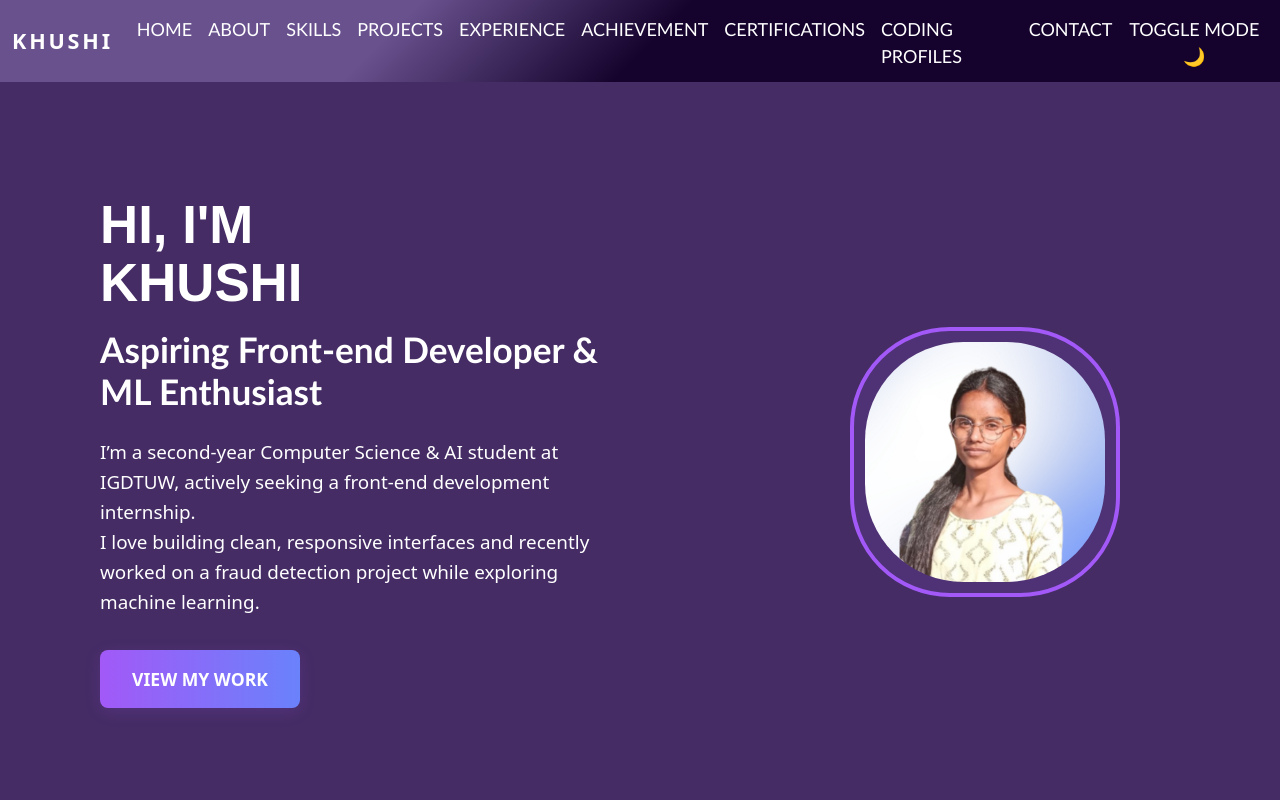
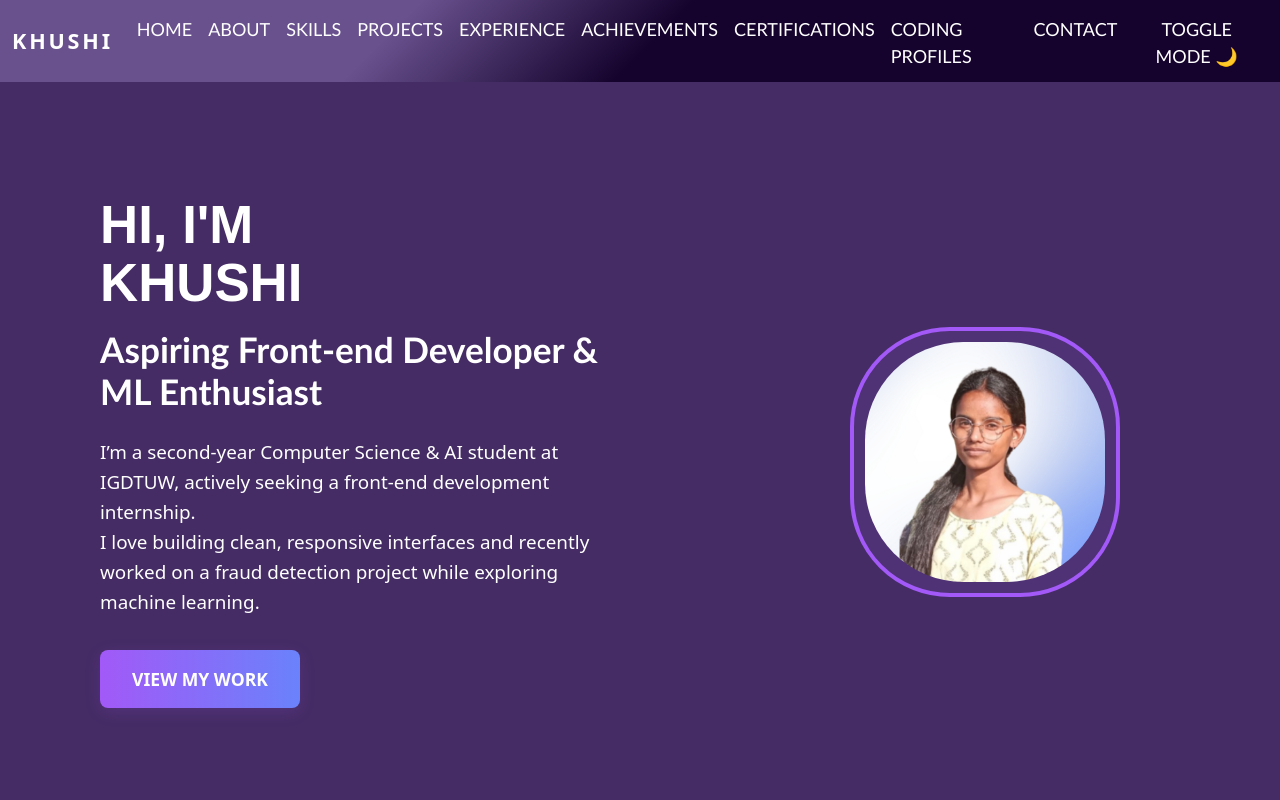
Before and after one commit to khushi1315/MY-PORTFOLIO, a React (Create React App) app: page / in a window 1280 px wide. Shown: the top 800 px of the page. Built offline with nearby package versions, Linux system fonts and the light colour scheme; a web font is replaced by a local one.

Commit message:
corrected

```diff
--- a/src/App.js
+++ b/src/App.js
@@ -243,7 +243,7 @@ function App() {
               <ScrollLink to="skills" smooth duration={500} className="nav-link" activeClass="active" spy>SKILLS</ScrollLink>
               <ScrollLink to="projects" smooth duration={500} className="nav-link" activeClass="active" spy>PROJECTS</ScrollLink>
               <ScrollLink to="experience" smooth duration={500} className="nav-link" activeClass="active" spy>EXPERIENCE</ScrollLink>
-              <ScrollLink to="achievement" smooth duration={500} className="nav-link" activeClass="active" spy>ACHIEVEMENT</ScrollLink>
+              <ScrollLink to="achievement" smooth duration={500} className="nav-link" activeClass="active" spy>ACHIEVEMENTS</ScrollLink>
               <ScrollLink to="certifications" smooth duration={500} className="nav-link" activeClass="active" spy>CERTIFICATIONS</ScrollLink>
               <ScrollLink to="codingprofiles" smooth duration={500} className="nav-link" activeClass="active" spy>CODING PROFILES</ScrollLink>
               <ScrollLink to="contact" smooth duration={500} className="nav-link" activeClass="active" spy>CONTACT</ScrollLink>
@@ -368,7 +368,7 @@ function App() {
       {/* Achievement Section */}
       <Element name="achievement" className="section ">
         <motion.div className="achievement-container" initial={{ opacity: 0, y: 40 }} whileInView={{ opacity: 1, y: 0 }} transition={{ duration: 0.7 }}>
-          <h2>Achievemnets</h2>
+          <h2>Achievements</h2>
           <div className="timeline">
             {achievements.map((exp, idx) => (
               <motion.div className="timeline-card" key={idx} initial={{ x: -30, opacity: 0 }} whileInView={{ x: 0, opacity: 1 }} transition={{ delay: idx * 0.15 }}>
```
